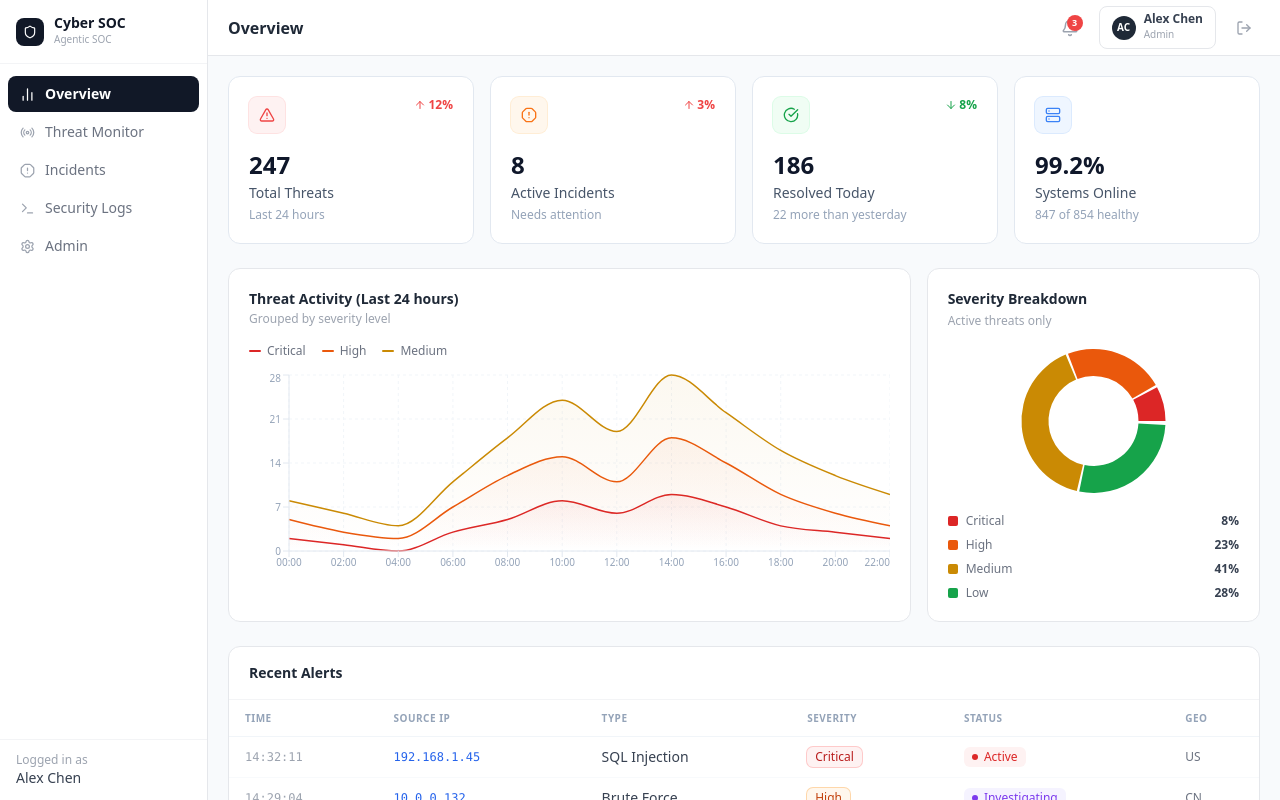
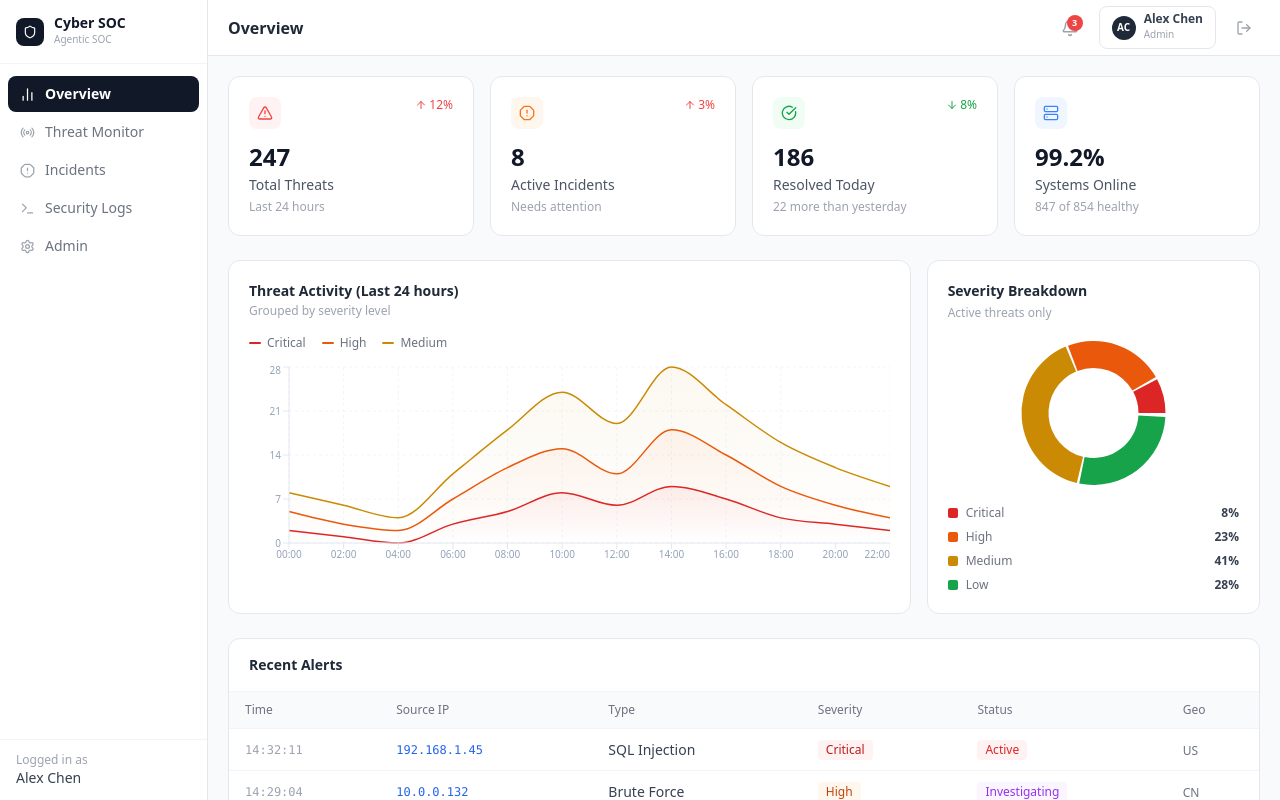
Before and after one commit to Vansh150705/Frontend-Agentic-SOC, a React (Vite) app: page / in a window 1280 px wide. Both pictures are taken after a click on the button "Sign in". Built offline with nearby package versions, Linux system fonts and the light colour scheme.

Commit message:
updated ui

```diff
--- a/src/components/Badges.jsx
+++ b/src/components/Badges.jsx
@@ -1,8 +1,8 @@
 const severityStyles = {
-  Critical: "bg-red-50 text-red-700 ring-1 ring-red-200",
-  High:     "bg-orange-50 text-orange-700 ring-1 ring-orange-200",
-  Medium:   "bg-amber-50 text-amber-700 ring-1 ring-amber-200",
-  Low:      "bg-green-50 text-green-700 ring-1 ring-green-200",
+  Critical: "bg-red-50 text-red-700",
+  High:     "bg-orange-50 text-orange-700",
+  Medium:   "bg-amber-50 text-amber-700",
+  Low:      "bg-green-50 text-green-700",
 };
 
 const statusStyles = {
@@ -10,29 +10,34 @@ const statusStyles = {
   Blocked:       "bg-orange-50 text-orange-600",
   Contained:     "bg-amber-50 text-amber-700",
   Monitoring:    "bg-blue-50 text-blue-600",
-  Investigating: "bg-violet-50 text-violet-600",
+  Investigating: "bg-purple-50 text-purple-600",
   Resolved:      "bg-green-50 text-green-700",
   "In Progress": "bg-blue-50 text-blue-600",
-  Pending:       "bg-slate-100 text-slate-600",
+  Pending:       "bg-gray-100 text-gray-600",
 };
 
 export const SeverityBadge = ({ severity }) => (
-  <span className={`inline-flex items-center px-2 py-0.5 rounded-md text-xs font-medium ${severityStyles[severity] || "bg-slate-100 text-slate-600"}`}>
+  <span className={`inline-flex items-center px-2 py-0.5 rounded text-xs font-medium ${severityStyles[severity] || "bg-gray-100 text-gray-600"}`}>
     {severity}
   </span>
 );
 
-export const StatusBadge = ({ status, pulse }) => {
-  const shouldPulse = pulse ?? ["Active", "Investigating", "In Progress"].includes(status);
+export const StatusBadge = ({ status }) => (
+  <span className={`inline-flex items-center px-2 py-0.5 rounded text-xs font-medium ${statusStyles[status] || "bg-gray-100 text-gray-600"}`}>
+    {status}
+  </span>
+);
+
+export const LogLevelBadge = ({ level }) => {
+  const s = {
+    CRITICAL: "bg-red-50 text-red-700",
+    ERROR:    "bg-orange-50 text-orange-700",
+    WARN:     "bg-amber-50 text-amber-700",
+    INFO:     "bg-gray-100 text-gray-600",
+  };
   return (
-    <span className={`inline-flex items-center gap-1.5 px-2 py-0.5 rounded-md text-xs font-medium ${statusStyles[status] || "bg-slate-100 text-slate-600"}`}>
-      {shouldPulse && <span className="w-1.5 h-1.5 rounded-full bg-current animate-pulse" />}
-      {status}
+    <span className={`px-2 py-0.5 rounded text-xs font-medium ${s[level] || "bg-gray-100 text-gray-500"}`}>
+      {level}
     </span>
   );
 };
-
-export const LogLevelBadge = ({ level }) => {
-  const s = { CRITICAL: "bg-red-50 text-red-700", ERROR: "bg-orange-50 text-orange-700", WARN: "bg-amber-50 text-amber-700", INFO: "bg-slate-100 text-slate-600" };
-  return <span className={`px-2 py-0.5 rounded text-xs font-mono font-semibold ${s[level] || "bg-slate-100 text-slate-500"}`}>{level}</span>;
-};
--- a/src/components/ChartTooltip.jsx
+++ b/src/components/ChartTooltip.jsx
@@ -1,10 +1,15 @@
 export const ChartTooltip = ({ active, payload, label }) => {
   if (!active || !payload?.length) return null;
   return (
-    <div className="bg-white border border-slate-200 rounded-lg shadow-lg p-3 text-xs">
-      <p className="text-slate-500 font-mono mb-1.5">{label}</p>
+    <div className="bg-white border border-gray-200 rounded-lg shadow-md p-3 text-xs">
+      <p className="text-gray-500 mb-1.5">{label}</p>
       {payload.map((p) => (
-        <p key={p.name} className="font-medium" style={{ color: p.color }}>{p.name}: <span className="text-slate-800">{p.value}</span></p>
+        <p key={p.name} className="text-gray-700">
+          {p.name}:{" "}
+          <span className="font-semibold" style={{ color: p.color }}>
+            {p.value}
+          </span>
+        </p>
       ))}
     </div>
   );
--- a/src/components/NotifPanel.jsx
+++ b/src/components/NotifPanel.jsx
@@ -1,28 +1,47 @@
 import { X } from "lucide-react";
 
 const NotifPanel = ({ notifs, onClose }) => {
-  const dot = { critical: "bg-red-500", high: "bg-orange-400", warning: "bg-amber-400", info: "bg-blue-400" };
+  const dot = {
+    critical: "bg-red-500",
+    high:     "bg-orange-400",
+    warning:  "bg-amber-400",
+    info:     "bg-blue-400",
+  };
+
   return (
-    <div className="absolute right-0 top-full mt-1.5 w-80 bg-white border border-slate-200 rounded-xl shadow-xl z-50">
-      <div className="flex items-center justify-between px-4 py-3 border-b border-slate-100">
-        <p className="text-slate-800 font-semibold text-sm">Notifications</p>
-        <button onClick={onClose} className="text-slate-400 hover:text-slate-600"><X size={14} /></button>
+    <div className="absolute right-0 top-full mt-1.5 w-72 bg-white border border-gray-200 rounded-xl shadow-lg z-50">
+
+      {/* Header */}
+      <div className="flex items-center justify-between px-4 py-3 border-b border-gray-100">
+        <p className="text-gray-800 font-semibold text-sm">Notifications</p>
+        <button onClick={onClose} className="text-gray-400 hover:text-gray-600">
+          <X size={14} />
+        </button>
       </div>
-      <div className="max-h-72 overflow-y-auto divide-y divide-slate-50">
+
+      {/* List */}
+      <div className="max-h-64 overflow-y-auto divide-y divide-gray-100">
         {notifs.map((n) => (
-          <div key={n.id} className={`flex gap-3 px-4 py-3 hover:bg-slate-50 transition-colors ${n.read ? "opacity-50" : ""}`}>
-            <span className={`w-2 h-2 rounded-full ${dot[n.type] || "bg-slate-400"} shrink-0 mt-1.5`} />
+          <div
+            key={n.id}
+            className={`flex gap-3 px-4 py-3 hover:bg-gray-50 transition-colors ${n.read ? "opacity-50" : ""}`}
+          >
+            <span className={`w-2 h-2 rounded-full ${dot[n.type] || "bg-gray-400"} shrink-0 mt-1`} />
             <div className="flex-1 min-w-0">
-              <p className="text-slate-700 text-xs leading-snug">{n.message}</p>
-              <p className="text-slate-400 text-[10px] mt-1 font-mono">{n.time}</p>
+              <p className="text-gray-700 text-xs leading-snug">{n.message}</p>
+              <p className="text-gray-400 text-xs mt-0.5">{n.time}</p>
             </div>
-            {!n.read && <span className="w-1.5 h-1.5 rounded-full bg-blue-500 shrink-0 mt-1.5" />}
           </div>
         ))}
       </div>
-      <div className="px-4 py-2.5 border-t border-slate-100">
-        <button className="text-blue-600 text-xs font-medium hover:text-blue-700">Mark all as read</button>
+
+      {/* Footer */}
+      <div className="px-4 py-2.5 border-t border-gray-100">
+        <button className="text-blue-600 text-xs hover:text-blue-700">
+          Mark all as read
+        </button>
       </div>
+
     </div>
   );
 };
--- a/src/components/SectionHeader.jsx
+++ b/src/components/SectionHeader.jsx
@@ -1,8 +1,8 @@
 export const SectionHeader = ({ title, subtitle, action }) => (
   <div className="flex items-center justify-between mb-4">
     <div>
-      <h2 className="text-slate-800 font-semibold text-sm">{title}</h2>
-      {subtitle && <p className="text-slate-400 text-xs mt-0.5">{subtitle}</p>}
+      <h2 className="text-gray-800 font-semibold text-sm">{title}</h2>
+      {subtitle && <p className="text-gray-400 text-xs mt-0.5">{subtitle}</p>}
     </div>
     {action}
   </div>
--- a/src/components/StatCard.jsx
+++ b/src/components/StatCard.jsx
@@ -2,30 +2,30 @@ import { ArrowUp, ArrowDown } from "lucide-react";
 
 const StatCard = ({ label, value, icon: Icon, trend, sublabel, accent }) => {
   const accentMap = {
-    red:   { bg: "bg-red-50",   icon: "text-red-500",   ring: "ring-red-100" },
-    orange:{ bg: "bg-orange-50",icon: "text-orange-500",ring: "ring-orange-100" },
-    green: { bg: "bg-green-50", icon: "text-green-600", ring: "ring-green-100" },
-    blue:  { bg: "bg-blue-50",  icon: "text-blue-500",  ring: "ring-blue-100" },
-    slate: { bg: "bg-slate-100",icon: "text-slate-500", ring: "ring-slate-200" },
+    red:    { bg: "bg-red-50",    icon: "text-red-500"    },
+    orange: { bg: "bg-orange-50", icon: "text-orange-500" },
+    green:  { bg: "bg-green-50",  icon: "text-green-600"  },
+    blue:   { bg: "bg-blue-50",   icon: "text-blue-500"   },
+    slate:  { bg: "bg-gray-100",  icon: "text-gray-500"   },
   };
   const a = accentMap[accent] || accentMap.slate;
 
   return (
-    <div className="bg-white rounded-xl border border-slate-200 p-5 hover:shadow-md transition-shadow duration-200">
-      <div className="flex items-start justify-between mb-4">
-        <div className={`p-2.5 rounded-lg ${a.bg} ring-1 ${a.ring}`}>
+    <div className="bg-white rounded-xl border border-gray-200 p-5">
+      <div className="flex items-start justify-between mb-3">
+        <div className={`p-2 rounded-lg ${a.bg}`}>
           <Icon size={16} className={a.icon} />
         </div>
         {trend !== undefined && (
-          <span className={`inline-flex items-center gap-0.5 text-xs font-semibold ${trend > 0 ? "text-red-500" : "text-green-600"}`}>
+          <span className={`inline-flex items-center gap-0.5 text-xs font-medium ${trend > 0 ? "text-red-500" : "text-green-600"}`}>
             {trend > 0 ? <ArrowUp size={12} /> : <ArrowDown size={12} />}
             {Math.abs(trend)}%
           </span>
         )}
       </div>
-      <p className="text-2xl font-bold text-slate-900 tabular-nums">{value}</p>
-      <p className="text-sm font-medium text-slate-600 mt-0.5">{label}</p>
-      {sublabel && <p className="text-xs text-slate-400 mt-1">{sublabel}</p>}
+      <p className="text-2xl font-bold text-gray-900">{value}</p>
+      <p className="text-sm text-gray-600 mt-0.5">{label}</p>
+      {sublabel && <p className="text-xs text-gray-400 mt-1">{sublabel}</p>}
     </div>
   );
 };
--- a/src/components/Table.jsx
+++ b/src/components/Table.jsx
@@ -1,14 +1,16 @@
 export const Table = ({ headers, children }) => (
   <div className="overflow-x-auto">
-    <table className="w-full text-xs">
+    <table className="w-full text-sm">
       <thead>
-        <tr className="border-b border-slate-100">
+        <tr className="border-b border-gray-100 bg-gray-50">
           {headers.map((h) => (
-            <th key={h} className="text-left px-4 py-2.5 text-slate-400 font-semibold uppercase tracking-wider text-[10px]">{h}</th>
+            <th key={h} className="text-left px-4 py-2.5 text-gray-500 font-medium text-xs">
+              {h}
+            </th>
           ))}
         </tr>
       </thead>
-      <tbody className="divide-y divide-slate-50">{children}</tbody>
+      <tbody className="divide-y divide-gray-100">{children}</tbody>
     </table>
   </div>
 );
--- a/src/data/incidentsData.js
+++ b/src/data/incidentsData.js
@@ -1,7 +1,7 @@
 export const incidents = [
-  { id: "INC-2024-001", title: "Critical SQL Injection on API Gateway", severity: "Critical", status: "In Progress", assignee: "Alex Chen", created: "2024-01-15 09:23", updated: "2024-01-15 14:32", systems: ["api-gateway-01", "db-prod-03"], description: "Multiple SQL injection attempts detected targeting the /api/users endpoint. Potential data breach in progress. Immediate containment required.", actions: ["Blocked attacking IPs at perimeter", "Isolated affected database instance", "Notified DBA team"] },
-  { id: "INC-2024-002", title: "Ransomware Activity — Finance Dept", severity: "Critical", status: "Pending", assignee: "Sarah Kim", created: "2024-01-15 11:45", updated: "2024-01-15 13:20", systems: ["fin-ws-012", "fin-ws-019", "file-srv-02"], description: "Ransomware detected on multiple workstations in Finance department. File encryption in progress.", actions: ["Isolated affected workstations", "Contacted backup team"] },
-  { id: "INC-2024-003", title: "Suspected Insider Threat — Data Exfil", severity: "High", status: "In Progress", assignee: "Marcus Johnson", created: "2024-01-15 08:10", updated: "2024-01-15 14:10", systems: ["hr-srv-01", "nas-02"], description: "Anomalous large-volume data transfer detected from HR server to external storage. User account under investigation.", actions: ["Account suspended", "DLP logs captured", "Legal notified"] },
-  { id: "INC-2024-004", title: "DDoS Attack — Public Web Servers", severity: "High", status: "Resolved", assignee: "Priya Patel", created: "2024-01-15 06:30", updated: "2024-01-15 10:45", systems: ["web-01", "web-02", "lb-01"], description: "Volumetric DDoS attack targeting public-facing web infrastructure. Peak: 47 Gbps. Mitigated via CDN rate limiting.", actions: ["Enabled CDN DDoS protection", "Blackholed source ASNs", "Service restored at 10:45"] },
-  { id: "INC-2024-005", title: "Phishing Campaign — Executive Spear", severity: "Medium", status: "Resolved", assignee: "Tom Bradley", created: "2024-01-14 14:22", updated: "2024-01-15 09:00", systems: ["mail-srv-01"], description: "Targeted phishing emails sent to 3 C-suite executives. MFA prevented unauthorized access.", actions: ["Accounts secured", "Passwords reset", "Security awareness sent"] },
+  { id: "INC-2024-001", title: "Critical SQL Injection on API Gateway", severity: "Critical", status: "In Progress", assignee: "Vansh Mahajan", created: "2024-01-15 09:23", updated: "2024-01-15 14:32", systems: ["api-gateway-01", "db-prod-03"], description: "Multiple SQL injection attempts detected targeting the /api/users endpoint. Potential data breach in progress. Immediate containment required.", actions: ["Blocked attacking IPs at perimeter", "Isolated affected database instance", "Notified DBA team"] },
+  { id: "INC-2024-002", title: "Ransomware Activity — Finance Dept", severity: "Critical", status: "Pending", assignee: "Kushagra Pandey", created: "2024-01-15 11:45", updated: "2024-01-15 13:20", systems: ["fin-ws-012", "fin-ws-019", "file-srv-02"], description: "Ransomware detected on multiple workstations in Finance department. File encryption in progress.", actions: ["Isolated affected workstations", "Contacted backup team"] },
+  { id: "INC-2024-003", title: "Suspected Insider Threat — Data Exfil", severity: "High", status: "In Progress", assignee: "Abhinav Sharma", created: "2024-01-15 08:10", updated: "2024-01-15 14:10", systems: ["hr-srv-01", "nas-02"], description: "Anomalous large-volume data transfer detected from HR server to external storage. User account under investigation.", actions: ["Account suspended", "DLP logs captured", "Legal notified"] },
+  { id: "INC-2024-004", title: "DDoS Attack — Public Web Servers", severity: "High", status: "Resolved", assignee: "Saurav Kumar", created: "2024-01-15 06:30", updated: "2024-01-15 10:45", systems: ["web-01", "web-02", "lb-01"], description: "Volumetric DDoS attack targeting public-facing web infrastructure. Peak: 47 Gbps. Mitigated via CDN rate limiting.", actions: ["Enabled CDN DDoS protection", "Blackholed source ASNs", "Service restored at 10:45"] },
+  { id: "INC-2024-005", title: "Phishing Campaign — Executive Spear", severity: "Medium", status: "Resolved", assignee: "Om Singh", created: "2024-01-14 14:22", updated: "2024-01-15 09:00", systems: ["mail-srv-01"], description: "Targeted phishing emails sent to 3 C-suite executives. MFA prevented unauthorized access.", actions: ["Accounts secured", "Passwords reset", "Security awareness sent"] },
 ];
--- a/src/data/usersData.js
+++ b/src/data/usersData.js
@@ -1,8 +1,8 @@
 export const users = [
-  { id: 1, name: "Alex Chen", email: "alex.chen@soc.corp", role: "Admin", status: "Active", lastLogin: "2 mins ago", mfa: true },
-  { id: 2, name: "Sarah Kim", email: "sarah.kim@soc.corp", role: "Senior Analyst", status: "Active", lastLogin: "15 mins ago", mfa: true },
-  { id: 3, name: "Marcus Johnson", email: "m.johnson@soc.corp", role: "Security Analyst", status: "Active", lastLogin: "1 hr ago", mfa: true },
-  { id: 4, name: "Priya Patel", email: "p.patel@soc.corp", role: "Security Analyst", status: "Active", lastLogin: "3 hrs ago", mfa: false },
-  { id: 5, name: "Tom Bradley", email: "t.bradley@soc.corp", role: "Security Analyst", status: "Inactive", lastLogin: "2 days ago", mfa: true },
-  { id: 6, name: "Lena Müller", email: "l.muller@soc.corp", role: "Threat Hunter", status: "Active", lastLogin: "30 mins ago", mfa: true },
+  { id: 1, name: "Kushagra Pandey", email: "kp@soc.corp", role: "Admin", status: "Active", lastLogin: "2 mins ago", mfa: true },
+  { id: 2, name: "Vansh Mahajan", email: "vanshm@soc.corp", role: "Senior Analyst", status: "Active", lastLogin: "15 mins ago", mfa: true },
+  { id: 3, name: "Abhinav Sharma", email: "abhinavsjohnson@soc.corp", role: "Security Analyst", status: "Active", lastLogin: "1 hr ago", mfa: true },
+  { id: 4, name: "Om Singh", email: "oms@soc.corp", role: "Security Analyst", status: "Active", lastLogin: "3 hrs ago", mfa: false },
+  { id: 5, name: "Saurav Kumar", email: "sauravk@soc.corp", role: "Security Analyst", status: "Inactive", lastLogin: "2 days ago", mfa: true },
+  { id: 6, name: "Shivam Gupta", email: "shivamg@soc.corp", role: "Threat Hunter", status: "Active", lastLogin: "30 mins ago", mfa: true },
 ];
```
